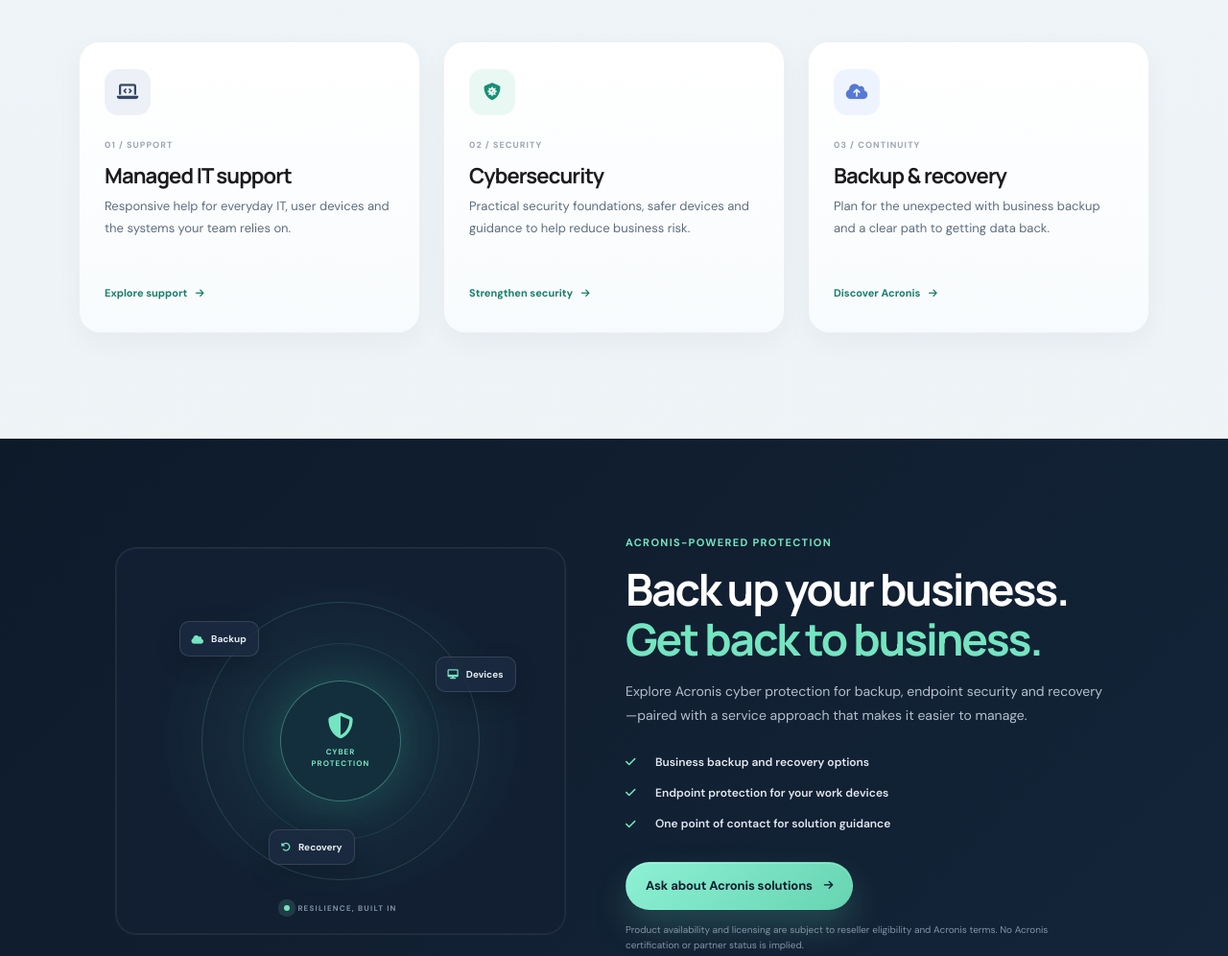
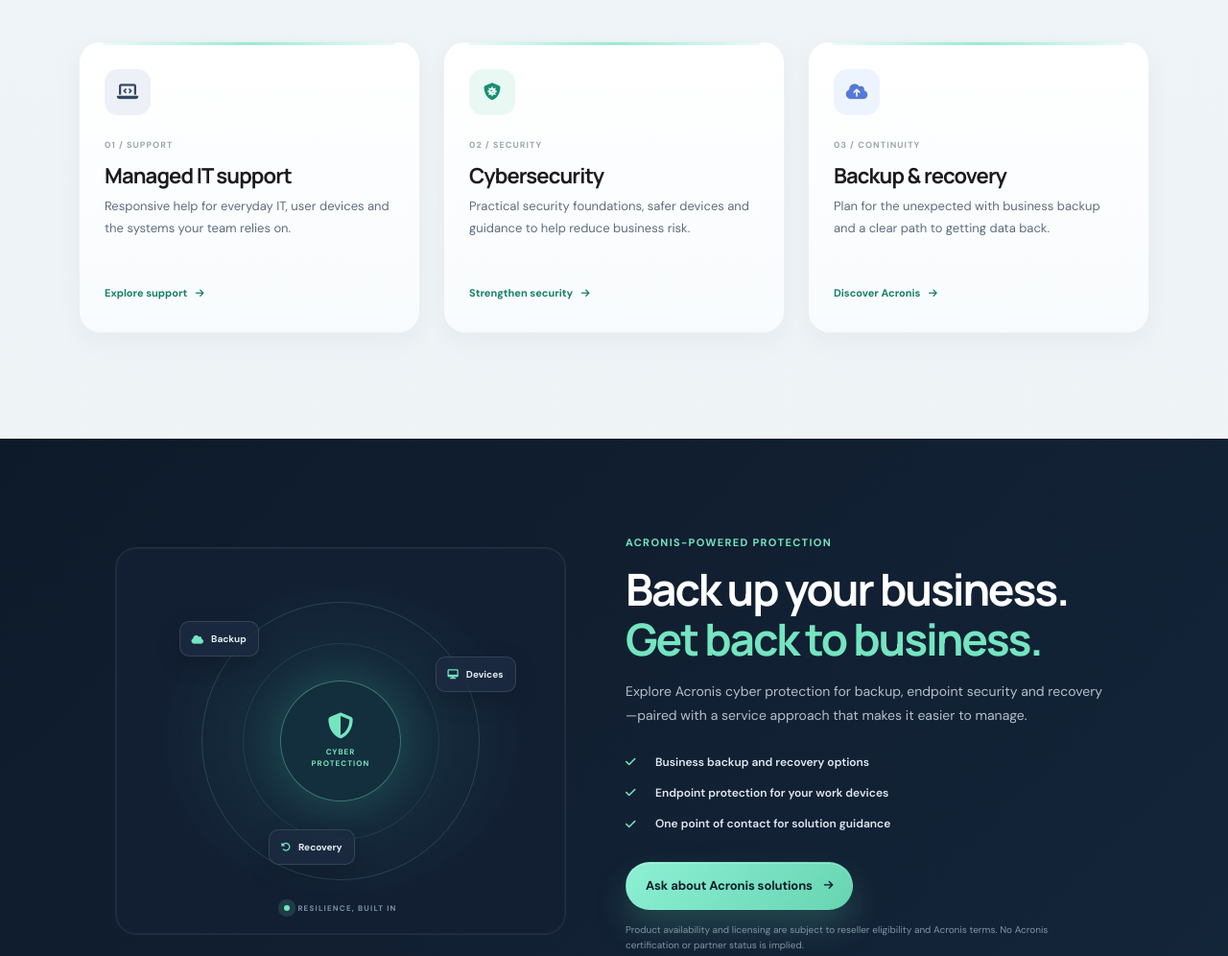
Before and after one commit to MmeliViva/ReliaServe, a plain HTML site: page index.html in a window 1280 px wide. Shown: the part 2139-3135 px from the top of the page at 96% size. Drawn offline with nearby package versions, Linux system fonts and the light colour scheme.

Commit message:
final touch

```diff
--- a/css/tech.css
+++ b/css/tech.css
@@ -27,6 +27,15 @@ body {
     font-family: "DM Sans", sans-serif;
     font-size: 15px;
     line-height: 1.7;
+}
+
+body::before {
+    content: "";
+    position: fixed;
+    inset: 0;
+    background: radial-gradient(circle at top right, rgba(116, 229, 192, 0.08), transparent 32%);
+    pointer-events: none;
+    z-index: 0;
 }
 
 h1, h2, h3, .brand {
@@ -629,6 +638,12 @@ img {
     background: rgba(255,255,255,0.92);
     box-shadow: 0 18px 28px rgba(15, 23, 42, 0.05);
     animation: fadeUp 0.85s ease-out;
+    transition: transform 0.2s ease, box-shadow 0.2s ease;
+}
+
+.stat-item:hover {
+    transform: translateY(-3px);
+    box-shadow: 0 22px 34px rgba(15, 23, 42, 0.08);
 }
 
 .stat-value {
@@ -674,6 +689,12 @@ img {
     background: linear-gradient(180deg, rgba(255,255,255,0.97), rgba(244,248,251,0.96));
     box-shadow: 0 15px 30px rgba(16,27,44,0.04);
     animation: fadeUp 0.9s ease-out;
+    transition: transform 0.2s ease, box-shadow 0.2s ease;
+}
+
+.feature-card:hover {
+    transform: translateY(-4px);
+    box-shadow: 0 22px 40px rgba(16,27,44,0.06);
 }
 
 .accent-card {
@@ -810,6 +831,7 @@ img {
 }
 
 .service-card {
+    position: relative;
     height: 100%;
     min-height: 280px;
     padding: 28px 26px;
@@ -819,6 +841,17 @@ img {
     box-shadow: 0 10px 28px rgba(16,27,44,0.04);
     transition: transform 0.2s ease, box-shadow 0.2s ease, border-color 0.2s ease;
     animation: fadeUp 1s ease-out;
+}
+
+.service-card::before {
+    content: "";
+    position: absolute;
+    top: 0;
+    left: 24px;
+    right: 24px;
+    height: 3px;
+    border-radius: 0 0 999px 999px;
+    background: linear-gradient(90deg, rgba(116, 229, 192, 0.15), rgba(116, 229, 192, 0.75), rgba(116, 229, 192, 0.15));
 }
 
 .service-card:hover {
@@ -1220,6 +1253,7 @@ img {
     margin: 0 0 9px;
     font-size: clamp(29px, 3.5vw, 38px);
     line-height: 1.15;
+    letter-spacing: -0.05em;
 }
 
 .contact-card p {
```
